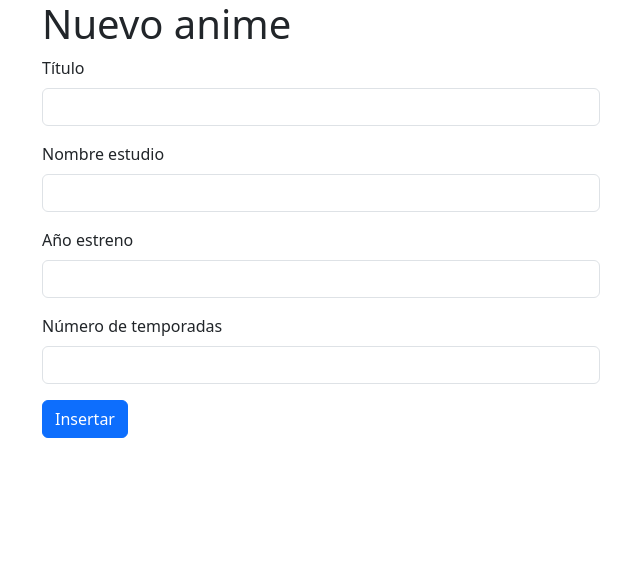
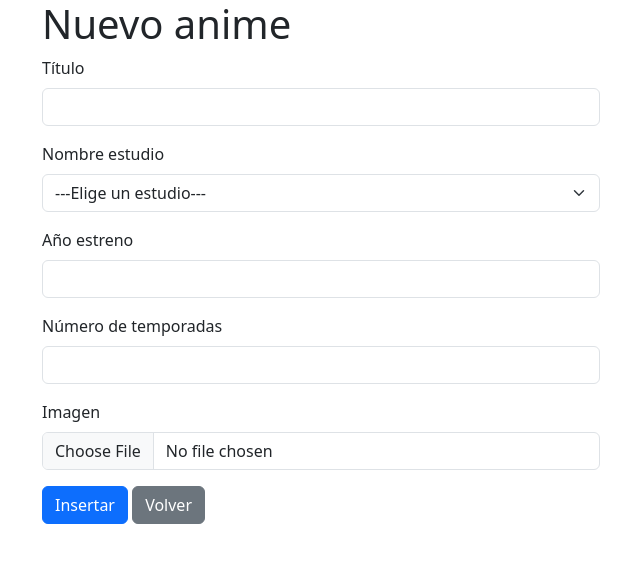
Before and after one commit to juanjoroman99/Entorno-servidor, a PHP site: page /nuevo_anime.php in a window 1280 px wide. Shown: the top 563 px of the page, without its empty margins (40-680 px from the left). Run offline with PHP 8.4, Linux system fonts and the light colour scheme; tables that the repository leaves empty or names only in its code hold one stand-in row (values such as "Sample post").

Commit message:
php 20/11

```diff
--- a/06_BBDD/animes/index.php
+++ b/06_BBDD/animes/index.php
@@ -25,6 +25,7 @@
          * a los arrays
          */
     ?>
+    <a class="btn btn-secondary" href="nuevo_anime.php">Crear nuevo anime</a><br><br>
     <table class="table table-striped table-hover">
         <thead class="table-dark">
             <tr>
@@ -42,6 +43,11 @@
                     echo "<td>" . $fila["nombre_estudio"] . "</td>";
                     echo "<td>" . $fila["anno_estreno"] . "</td>";
                     echo "<td>" . $fila["num_temporadas"] . "</td>";
+                    ?>
+                    <td>
+                        <img width="100" height="200" src="<?php echo $fila["imagen"] ?>">
+                    </td>
+                    <?php
                     echo "</tr>";
                 }
             ?>
--- a/06_BBDD/animes/nuevo_anime.php
+++ b/06_BBDD/animes/nuevo_anime.php
@@ -21,21 +21,48 @@
             $nombre_estudio = $_POST["nombre_estudio"];
             $anno_estreno = $_POST["anno_estreno"];
             $num_temporadas = $_POST["num_temporadas"];
+            /**
+             * $_FILES -> que es un array BIDIMENSIONAL
+             */
+            //var_dump($_FILES["imagen"]);
+            $nombre_imagen = $_FILES["imagen"]["name"];
+            $ubicacion_temporal = $_FILES["imagen"]["tmp_name"];
+            $ubicacion_final = "./imagenes/$nombre_imagen";
 
-            $sql = "INSERT INTO animes (titulo, nombre_estudio, anno_estreno, num_temporadas)
-                VALUES ('$titulo', '$nombre_estudio', $anno_estreno, $num_temporadas)";
+            move_uploaded_file($ubicacion_temporal,$ubicacion_final);
+
+            $sql = "INSERT INTO animes (titulo, nombre_estudio, anno_estreno, num_temporadas, imagen)
+                VALUES ('$titulo', '$nombre_estudio', $anno_estreno, $num_temporadas,'$ubicacion_final')";
 
             $_conexion -> query($sql);
         }
+
+        $sql = "SELECT * FROM estudios ORDER BY nombre_estudio";
+        $resultado = $_conexion -> query($sql);
+        $estudios = [];
+
+        while ($fila = $resultado -> fetch_assoc()) {
+            array_push($estudios, $fila["nombre_estudio"]);
+        }
+
+
         ?>
-        <form class="col-6" action="" method="post">
+        <form class="col-6" action="" method="post" enctype="multipart/form-data">
             <div class="mb-3">
                 <label class="form-label">Título</label>
                 <input class="form-control" type="text" name="titulo">
             </div>
             <div class="mb-3">
                 <label class="form-label">Nombre estudio</label>
-                <input class="form-control" type="text" name="nombre_estudio">
+                <select class="form-select" name="nombre_estudio">
+                    <option value="" selected disabled hidden>---Elige un estudio---</option>
+                    <?php
+                    foreach ($estudios as $estudio) { ?>
+                        <option value="<?php echo $estudio ?>" >
+                            <?php echo $estudio ?>
+                        </option>
+                    <?php } ?>
+                </select>
             </div>
             <div class="mb-3">
                 <label class="form-label">Año estreno</label>
@@ -46,7 +73,12 @@
                 <input class="form-control" type="text" name="num_temporadas">
             </div>
             <div class="mb-3">
+                <label class="form-label">Imagen</label>
+                <input class="form-control" type="file" name="imagen">
+            </div>
+            <div class="mb-3">
                 <input class="btn btn-primary" type="submit" value="Insertar">
+                <a class="btn btn-secondary" href="index.php">Volver</a>
             </div>
         </form>
     </div>
```
Also changed, not shown: 04_formularios/dni.php (deleted), 06_BBDD/animes/imagenes/heidi.jpeg (added).
